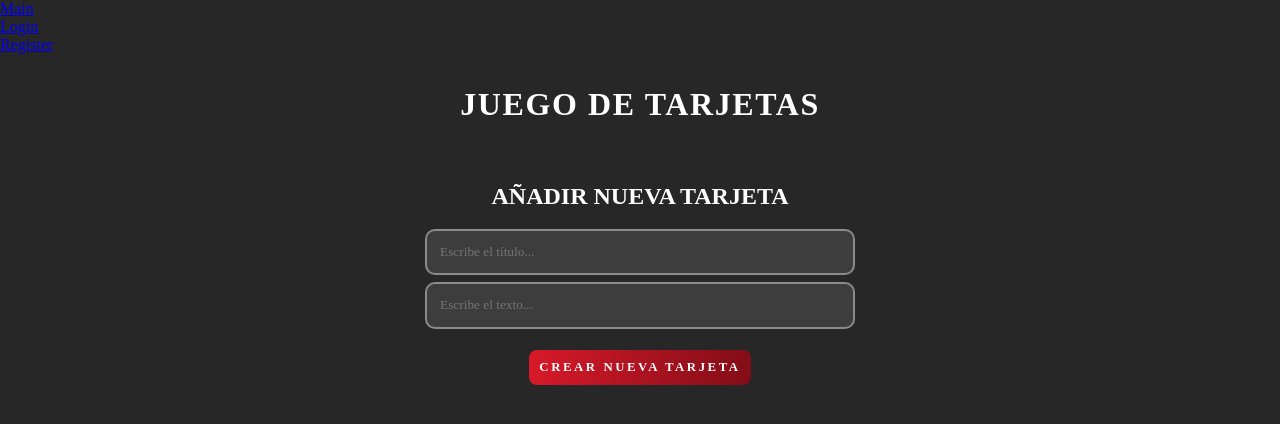
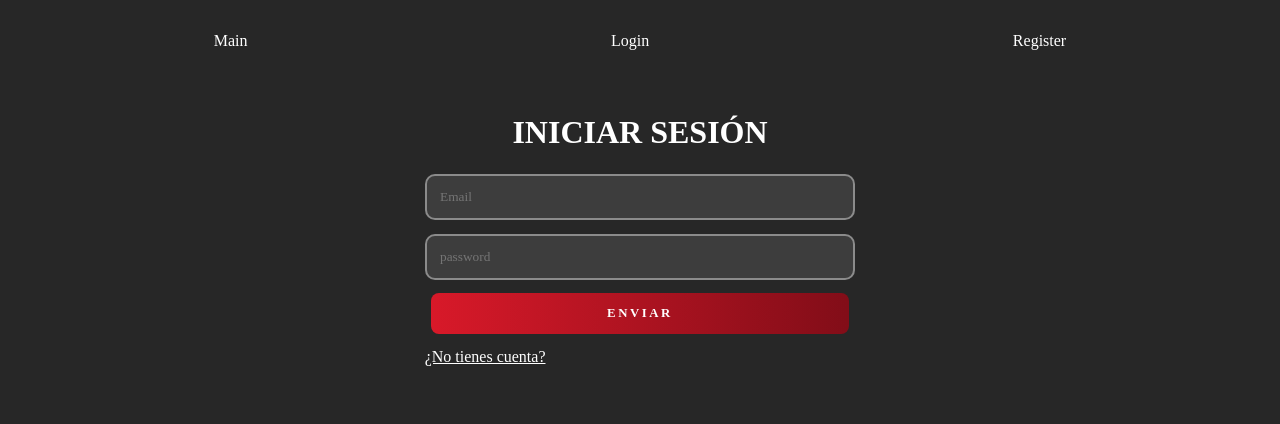
Before and after one commit to iker777/tarjetasFullstack, a React (Create React App) app in the folder frontende/: page / in a window 1280 px wide. Shown: the top 424 px of the page. Built offline with nearby package versions, Linux system fonts and the light colour scheme; the HTML template or start-up script is replaced by a standard one; a web font is replaced by a local one.

Commit message:
estado previo a cambiar las funciones del login a App para poder mostrar el nombre del usuario en el main

```diff
--- a/frontende/src/App.css
+++ b/frontende/src/App.css
@@ -13,6 +13,26 @@
   margin: 0;
   padding: 0;
   font-family: "Namun", serif;
+}
+
+.nav{
+  padding: 2em;
+  padding-bottom: 4em;
+}
+.nav__ul{
+  display: flex;
+  list-style: none;
+  justify-content: space-around;
+}
+.nav__li a{
+  color: white;
+  text-decoration: none;
+}
+.nav__li a:hover{
+  color: var(--main-color);
+}
+.nav__li a:focus{
+  text-decoration: revert;
 }
 
 .header {
@@ -128,13 +148,66 @@ body {
   text-align: center;
 }
 
-.registerForm{
-    position: fixed;
-      width: 100%;
-      height: 100%;
-      left: 0;
-      top: 0;
-      z-index: 10;
+.formContainer{
+  min-height: 100vh;
+  width: 100%;
+  display: flex;
+  justify-content: center;
+}
+.form{
+  display: flex;
+  flex-direction: column;
+}
+.form__h1{
+  text-align: center;
+  text-transform: uppercase;
+  padding-bottom: 0.5em;
+}
+.form__textInput{
+  border: 2px solid rgba(255, 255, 255, 0.4);
+  border-radius: 10px;
+  background-color: rgba(255, 255, 255, 0.1);
+  padding: 1em;
+  margin: 0.5em;
+  display: block;
+  margin-left: auto;
+  margin-right: auto;
+  width: 30em;
+  font-family: "Namun";
+  color: white;
+}
+.form__textInput:focus-visible{
+  outline: none;
+  border: 2px solid rgba(255, 255, 255, 1);
+}
+.form__submit{
+  display: inline-block;
+  padding: 0.8em;
+  background-image: linear-gradient(to right, var(--main-color), var(--secondary-color));
+  border: none;
+  border-radius: 8px;
+  color: white;
+  margin: 0.5em;
+  font-weight: bold;
+  text-transform: uppercase;
+  letter-spacing: 0.2em;
+  font-size: 0.8em;
+  padding: 1em;
+  display: flex;
+  justify-content: center;
+  align-items: center;
+}
+.form__submit:hover {
+  background-image: linear-gradient(to right, var(--secondary-color), var(--main-color));
+}
+
+.form__submit:active {
+  background-color: var(--secondary-color);
+  background-image: none;
+}
+.form__link{
+  color: white;
+  margin-top: 0.5em;
 }
 
 @media (max-width: 1100px) {
--- a/frontende/src/App.js
+++ b/frontende/src/App.js
@@ -9,15 +9,15 @@ function App() {
   return (
     <BrowserRouter>
       <div>
-        <nav>
-          <ul>
-            <li>
-              <Link to="/">Main</Link>
+        <nav className='nav'>
+          <ul className='nav__ul'>
+            <li className='nav__li'>
+              <Link to="/main">Main</Link>
             </li>
-            <li>
+            <li className='nav__li'>
               <Link to="/login">Login</Link>
             </li>
-            <li>
+            <li className='nav__li'>
               <Link to="/register">Register</Link>
             </li>
           </ul>
@@ -26,7 +26,9 @@ function App() {
         {/* A <Switch> looks through its children <Route>s and
             renders the first one that matches the current URL. */}
         <Routes>
-          <Route exact path="/" element={<Main />}/>
+        {/* Chapuza??? hacer el login en  /???*/}
+          <Route exact path="/" element={<Login/>}/>
+          <Route exact path="/main" element={<Main />}/>
           <Route exact path="/login" element={<Login/>}/>
           <Route exact path="/register" element={<Register/>}/>
         </Routes>
--- a/frontende/src/pages/login/Login.jsx
+++ b/frontende/src/pages/login/Login.jsx
@@ -1,7 +1,11 @@
-import React, { useState } from 'react'
+import React, { useState } from 'react';
+import { useNavigate } from "react-router-dom"
 import axios from "axios";
+import { Link } from "react-router-dom";
 
 const Login = () => {
+
+  let navigate = useNavigate()
 
   const [data, setData] = useState({
     mail: null,
@@ -31,30 +35,40 @@ const Login = () => {
           }
           alert(`Hola ${res.data.mail}`);
           localStorage.setItem("user", JSON.stringify(res.data))
+          navigate("/main", {replace: true})
         });
-      console.log(data);
+      console.log("Se ve! Se ve!");
     };
 
   return (
-    <div>
-      <form>
+    <>
+      <h1 className='form__h1'>Iniciar sesión</h1>
+      <div className="formContainer">
+        <form className="form">
           <input
             name="mail"
             type="text"
             placeholder="Email"
             onChange={handleOnChange}
+            className="form__textInput"
           />
-        <br />
           <input
             name="paswd"
             type="password"
             placeholder="password"
             onChange={handleOnChange}
+            className="form__textInput"
           />
-        <br />
-        <input type="submit" value="Enviar" onClick={onClick}/>
+          <input
+            type="submit"
+            value="Enviar"
+            onClick={onClick}
+            className="form__submit"
+          />
+        <Link className='form__link' to="/register">¿No tienes cuenta?</Link>
         </form>
       </div>
+    </>
   );
 }
 
--- a/frontende/src/pages/main/Main.jsx
+++ b/frontende/src/pages/main/Main.jsx
@@ -27,6 +27,7 @@ const Main = () => {
 
   return (
     <div className="App">
+      <p>Buenos días Iker</p>
       <div className="header">
         <h1 className="header__h1">Juego de tarjetas</h1>
       </div>
--- a/frontende/src/pages/register/Register.jsx
+++ b/frontende/src/pages/register/Register.jsx
@@ -1,5 +1,6 @@
 import React, { useState } from 'react';
 import axios from 'axios';
+import { Link } from "react-router-dom";
 
 const Register = () => {
 
@@ -23,31 +24,36 @@ const Register = () => {
   }
 
   return (
-    <div>
-      <form className='registerForm'>
+    <>
+      <h1 className="form__h1">Registro</h1>
+      <div className="formContainer">
+        <form className="form">
           <input
             name="mail"
-          className='registerForm__input'
             type="text"
             placeholder="Email"
             onChange={handleOnChange}
+            className="form__textInput"
           />
           <input
             name="paswd"
-          className='registerForm__input'
             type="password"
             placeholder="password"
             onChange={handleOnChange}
+            className="form__textInput"
           />
-        <br />
           <input
-          className='registerForm__submit'
             type="submit"
             value="Enviar"
             onClick={onClick}
+            className="form__submit"
           />
+          <Link className="form__link" to="/login">
+            ¿Ya tienes cuenta?
+          </Link>
         </form>
       </div>
+    </>
   );
 }
 
```
Also changed, not shown: 2 other files (tests, documents, lock files or other folders). Lines whose indentation alone changed are shown as unchanged.
